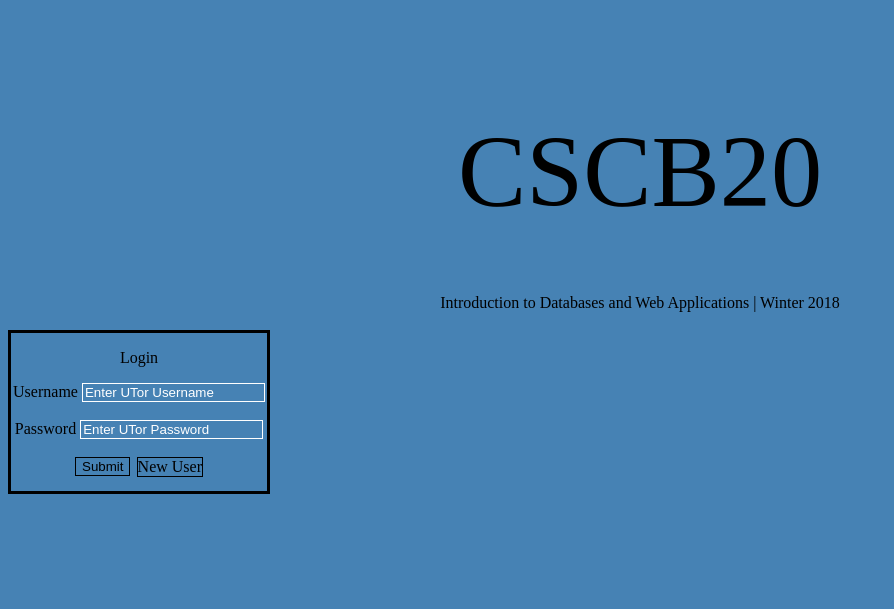
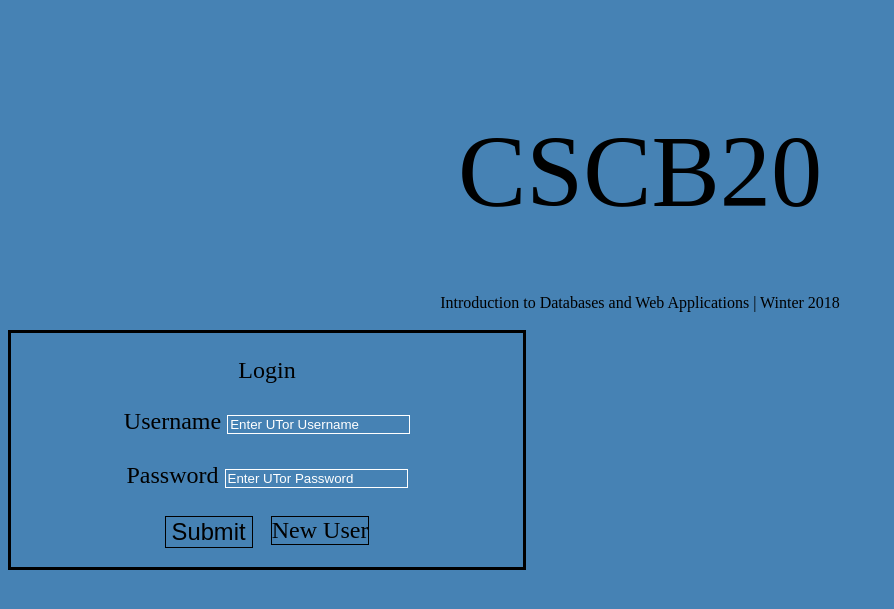
Before and after one commit to PatPower/Course-Website-Assignment, a PHP site: page / in a window 1280 px wide. Shown: the top 609 px of the page, without its empty margins (0-894 px from the left). Run offline with PHP 8.4, Linux system fonts and the light colour scheme.

Commit message:
size of login bix fixed
bug: login sheet alignment

```diff
--- a/htdocs/SignIn.css
+++ b/htdocs/SignIn.css
@@ -14,9 +14,10 @@
 
 .SignInBox {
   border: solid;
-  width: 20vw;
+  width: 40vw;
   text-align: center;  // horizontal alignment of text-align
   margin: auto;
+  font-size: 150%;
 }
 
 
@@ -26,7 +27,7 @@
 }
 
 .LogInButtons{
-  width: 50%;
+  width: 40%;
   margin: auto;
 }
 
@@ -37,6 +38,7 @@
 .SignInBox input[type="submit"] {
   border: solid 1px;
   float: left;
+  font-size: 99%;
 }
 
 .SignInBox input[type="submit"]:hover, .SignInBox a:hover {
```
